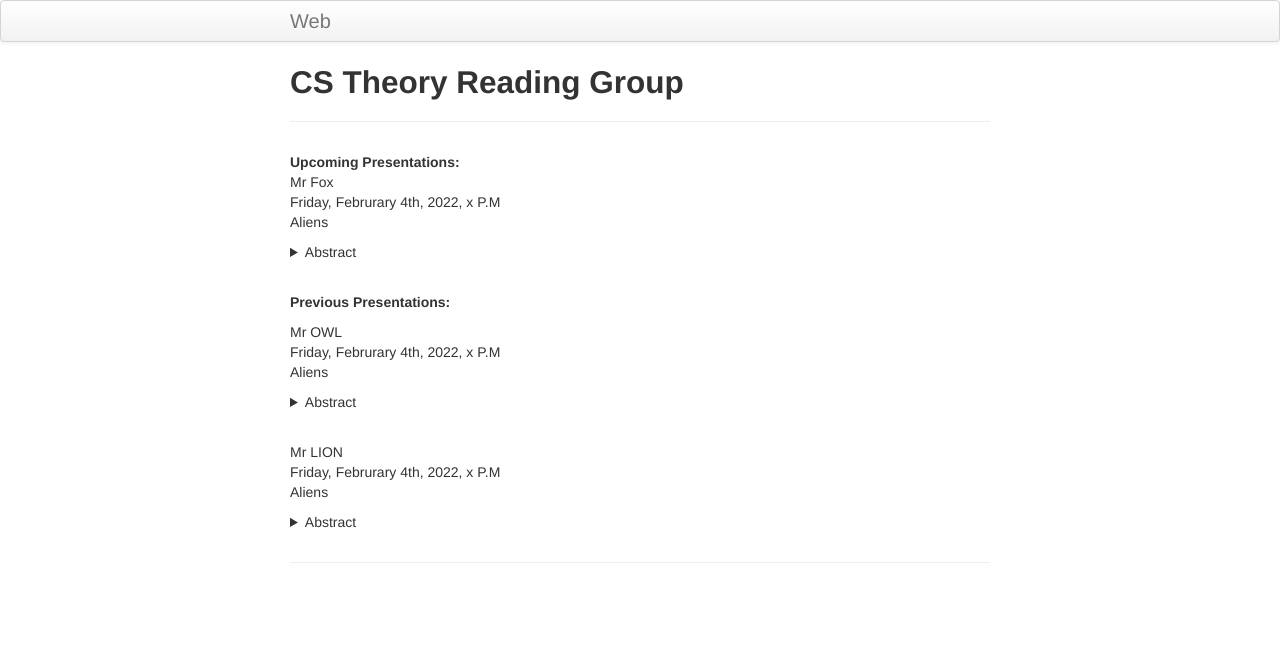
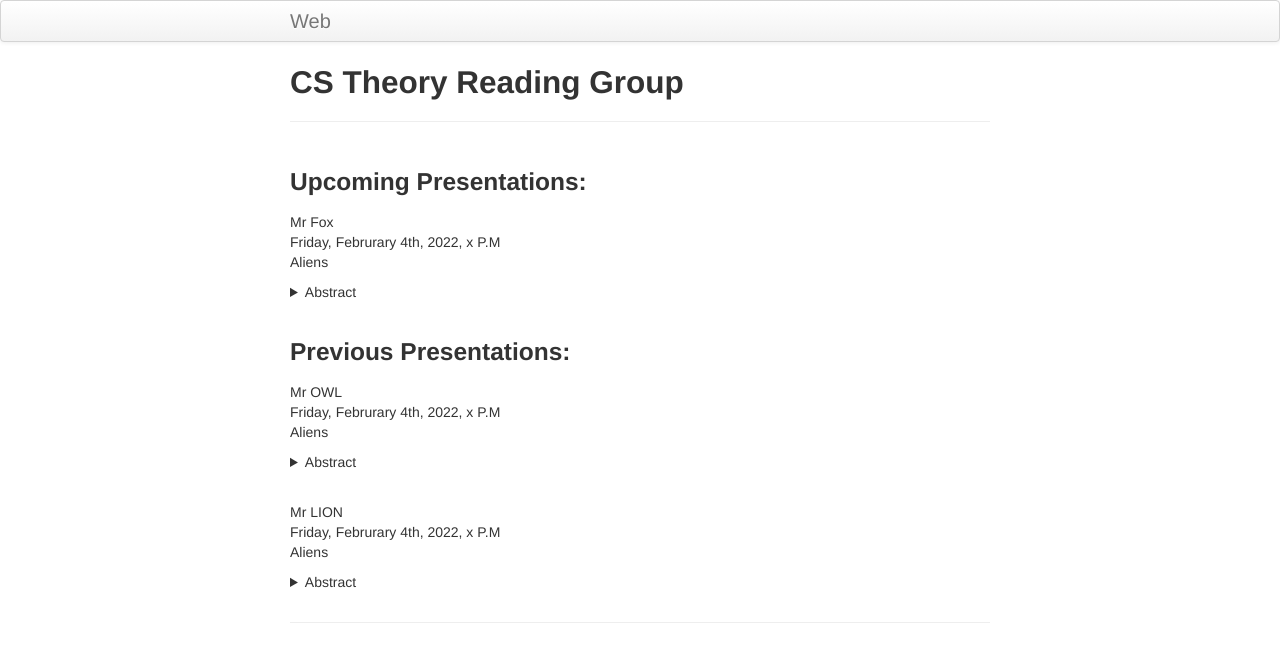
Before and after one commit to SRA2/cstweb, a Jekyll site: the page built from index.md, in a window 1280 px wide. Shown: the top 662 px of the page. Built offline with Jekyll 4.4.1, drawn with Linux system fonts in a browser that asks for light colours.

```diff
--- a/index.md
+++ b/index.md
@@ -4,7 +4,7 @@ title: CS Theory Reading Group
 tagline:
 description:
 ---
-**Upcoming Presentations:**
+### **Upcoming Presentations:**
 Mr Fox
 Friday, Februrary 4th, 2022, x P.M
 Aliens
@@ -14,7 +14,7 @@ Aliens
 </details>
 <p>&nbsp;</p>
 
-**Previous Presentations:**
+### **Previous Presentations:**
 
 Mr OWL
 Friday, Februrary 4th, 2022, x P.M
```
